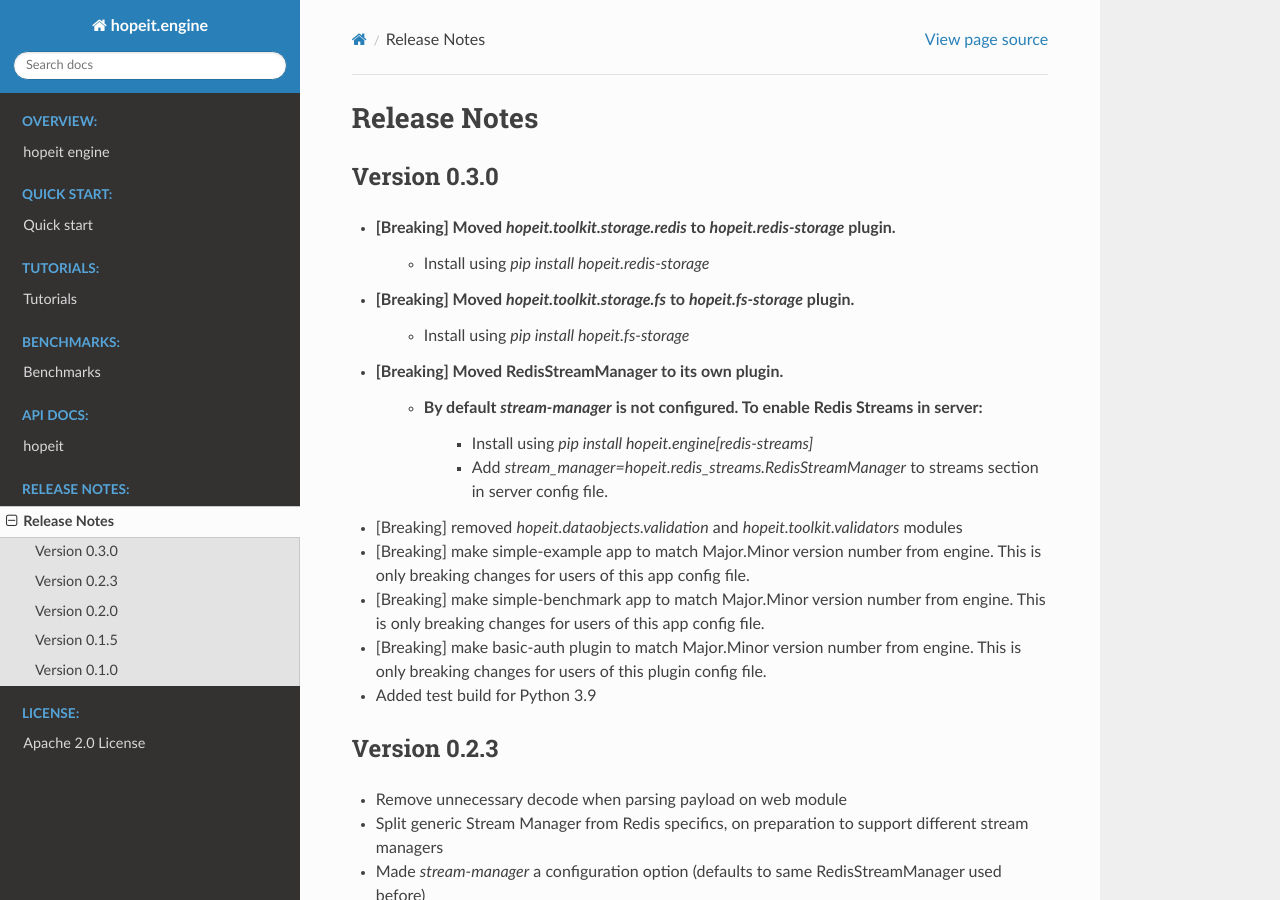
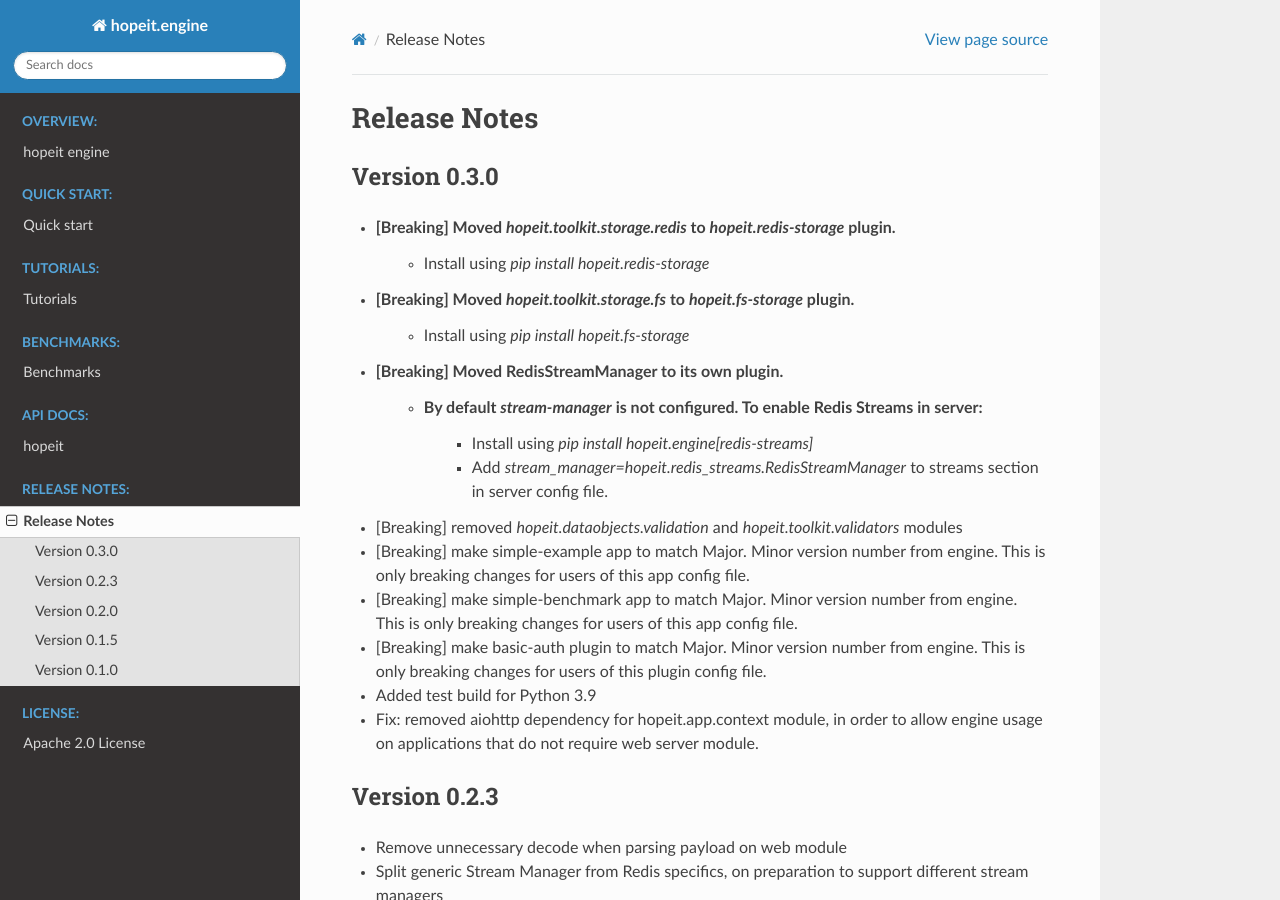
Before and after one commit to hopeit-git/hopeit.engine, a Sphinx documentation site: the page built from docs/source/release-notes.rst, in a window 1280 px wide and 900 px high. Built offline with Sphinx 7.4.7 and the Read the Docs theme 2.0.0, drawn with Linux system fonts in a browser that asks for light colours; pages that are not in the unit, such as notebooks, are missing from menus.

Commit message:
Release notes

```diff
--- a/docs/source/release-notes.rst
+++ b/docs/source/release-notes.rst
@@ -12,10 +12,11 @@ _____________
         - Install using `pip install hopeit.engine[redis-streams]`
         - Add `stream_manager=hopeit.redis_streams.RedisStreamManager` to streams section in server config file.
 - [Breaking] removed `hopeit.dataobjects.validation` and `hopeit.toolkit.validators` modules
-- [Breaking] make simple-example app to match Major.Minor version number from engine. This is only breaking changes for users of this app config file.
-- [Breaking] make simple-benchmark app to match Major.Minor version number from engine. This is only breaking changes for users of this app config file.
-- [Breaking] make basic-auth plugin to match Major.Minor version number from engine. This is only breaking changes for users of this plugin config file.
+- [Breaking] make simple-example app to match Major. Minor version number from engine. This is only breaking changes for users of this app config file.
+- [Breaking] make simple-benchmark app to match Major. Minor version number from engine. This is only breaking changes for users of this app config file.
+- [Breaking] make basic-auth plugin to match Major. Minor version number from engine. This is only breaking changes for users of this plugin config file.
 - Added test build for Python 3.9
+- Fix: removed aiohttp dependency for hopeit.app.context module, in order to allow engine usage on applications that do not require web server module.
 
 
 Version 0.2.3
```
